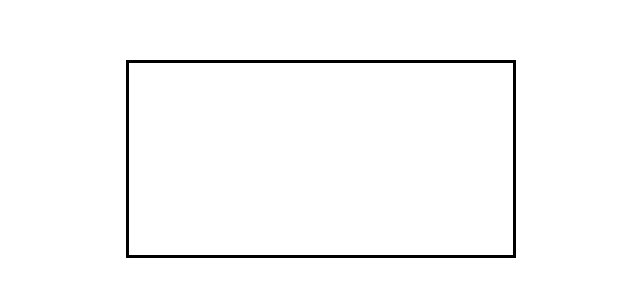
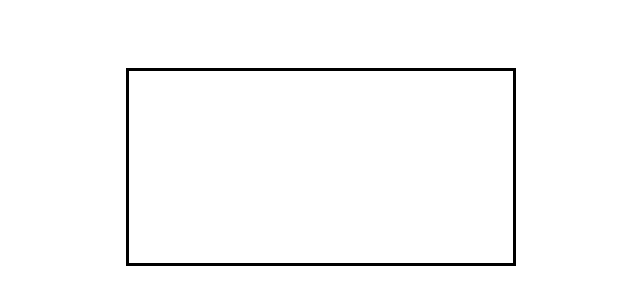
Before and after one commit to nacal/ai-suggestion-textarea, a Next.js app: page / in a window 1280 px wide. Shown: the part 241-546 px from the top of the page, without its empty margins (319-959 px from the left). Built offline with nearby package versions, Linux system fonts and the light colour scheme.

Commit message:
aria-label

```diff
--- a/src/app/page.tsx
+++ b/src/app/page.tsx
@@ -37,12 +37,13 @@ export default function Home() {
   }, [suggestions])
 
   return (
-    <main className="flex min-h-[100dvh] flex-col items-center justify-center">
+    <main className="min-h-[100dvh] flex flex-col items-center justify-center">
       <div
-        className="w-96 h-48 outline p-4"
         contentEditable
+        role="textbox"
+        aria-label="プロフィールを入力"
         onInput={handleInputValue}
-        role="textbox"
+        className="w-96 h-48 outline p-4 mt-4"
       >
         {suggestions && <span className="text-gray-400">{suggestions}</span>}
       </div>
```
